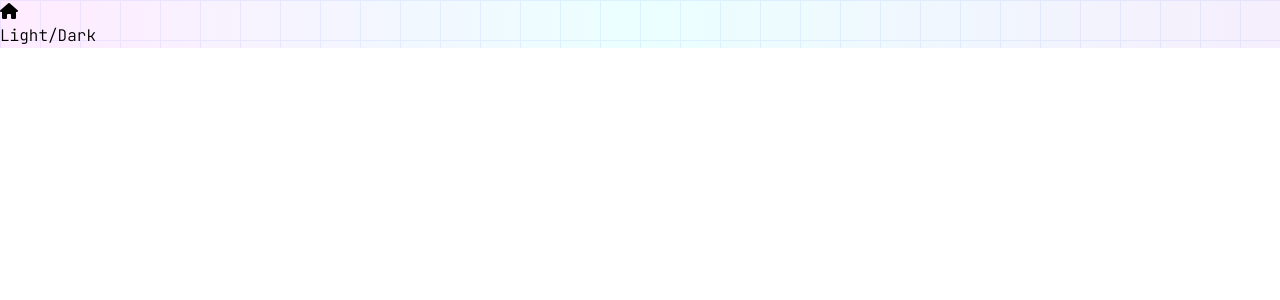
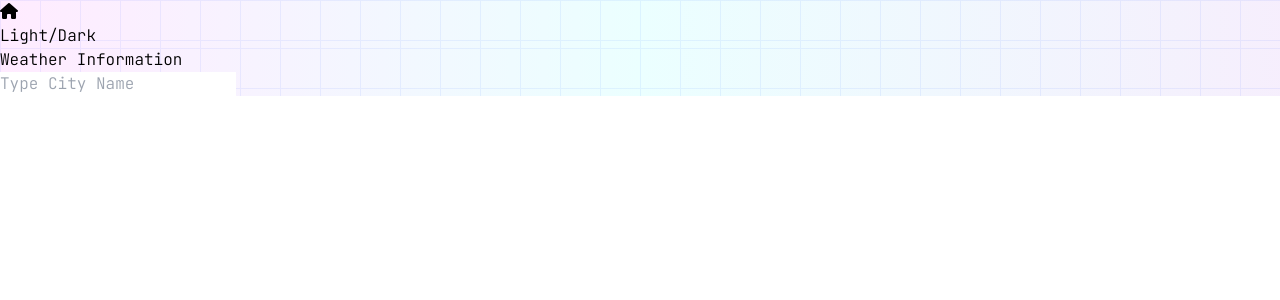
Before and after one commit to rjv01/React-Projects, a React (Vite) app in the folder react-tailwind-basic/: page /finallyweatherapi in a window 1280 px wide. Before the commit this address had no page. Shown: the top 300 px of the page. Built offline with nearby package versions, Linux system fonts and the light colour scheme.

Commit message:
weaher api

```diff
--- a/react-tailwind-basic/src/App.jsx
+++ b/react-tailwind-basic/src/App.jsx
@@ -7,6 +7,7 @@ import ColorPicker from './components/ColorPicker';
 import AddFoods from './components/AddFoods';
 import List from './components/List';
 import AddCar from './components/AddCar';
+import FinallyWeatherApi from './components/FinallyWeatherApi';
 
 import {BrowserRouter as Router,Routes,Route} from 'react-router-dom';
 
@@ -71,6 +72,7 @@ function App() {
           <Route path='/dropdownmenu' element={<DropDownMenu />} />
           <Route path='/countrystatecity' element={<CountryStateCity />} />
           <Route path='/countrylisti/:countryCode' element={<CountryListI />} />
+          <Route path='/finallyweatherapi' element={<FinallyWeatherApi />} />
         </Routes>
       </Router>
     </div>
--- /dev/null
+++ b/react-tailwind-basic/src/components/FinallyWeatherApi.jsx
@@ -0,0 +1,64 @@
+import React, { useEffect, useState } from 'react';
+import weatherApi from './apis/weatherApi';
+
+export default function FinallyWeatherApi() {
+  const [searchCity, setSearchCity] = useState('');
+  const [loading, setLoading] = useState(true);
+  const [weatherData, setWeatherData] = useState(null);
+
+  useEffect(() => {
+    const fetchWeatherData = async () => {
+      if (searchCity) {
+        try {
+          const data = await weatherApi(searchCity);
+          setWeatherData(data);
+          setLoading(false);
+        } catch (err) {
+          console.log(err.message);
+          setLoading(false);
+        }
+      }
+    };
+    if(searchCity)
+        fetchWeatherData();
+  }, [searchCity]);
+
+  const handleSearchName = (e) => {
+    setSearchCity(e.target.value);
+    setLoading(true);
+  };
+
+  return (
+    <div className='min-h-screen bgGrid flex flex-col justify-center items-center'>
+    <h1 className='mb-4 text-4xl font-mono'>Weather Information</h1>
+      <div className=''>
+        <label>
+          <input
+            type="text"
+            placeholder='Type City Name'
+            name='cityName'
+            className='p-4 border-2 border-black rounded-xl gap-2 text-2xl'
+            onChange={handleSearchName}
+          />
+        </label>
+      </div>
+      { searchCity &&
+        <div className='text-3xl mt-8 border-2 border-black m-2 p-4 text-blue-700 rounded-2xl'>
+            {loading ? (
+            <p>Loading...</p>
+            ) : (
+            weatherData && (
+                <div>
+                <h2>{weatherData.location.name}</h2>
+                <h2>{weatherData.location.region}</h2>
+                <h2>{weatherData.location.country}</h2>
+                <p>Temperature: {weatherData.current.temp_c}°C</p>
+                <p>Condition: {weatherData.current.condition.text}</p>
+                </div>
+            )
+            )}
+        </div>
+      }
+    </div>
+  );
+}
--- a/react-tailwind-basic/src/components/Home.jsx
+++ b/react-tailwind-basic/src/components/Home.jsx
@@ -32,6 +32,7 @@ export default function Home() {
           <Link className='flex flex-col justify-center items-center m-5 underline hover:text-blue-700 duration-200' to={'/dragndroptask'}>DragnDropTask</Link>
           <Link className='flex flex-col justify-center items-center m-5 underline hover:text-blue-700 duration-200' to={'/dropdownmenu'}>DropDownMenu</Link>
           <Link className='flex flex-col justify-center items-center m-5 underline hover:text-blue-700 duration-200' to={'/countrystatecity'}>CountryStateCity</Link>
+          <Link className='flex flex-col justify-center items-center m-5 underline hover:text-blue-700 duration-200' to={'/finallyweatherapi'}>FinallyWeatherApi</Link>
           {/* <Link className='flex flex-col justify-center items-center m-5 underline hover:text-blue-700 duration-200' to={'/blogapp'}>BlogApp</Link> */}
           {/* <Link className='flex flex-col justify-center items-center m-5 underline hover:text-blue-700 duration-200' to={'/infinite'}>Infinite</Link> */}
         </div>
--- /dev/null
+++ b/react-tailwind-basic/src/components/apis/weatherApi.jsx
@@ -0,0 +1,18 @@
+import axios from 'axios';
+
+export const api = axios.create({
+  baseURL: 'https://api.weatherapi.com/v1',
+});
+
+export const weatherApi = async (city) => {
+  const cityName = city ;
+  const resp = await api.get("/current.json", {
+    params: {
+      key: import.meta.env.VITE_WEATHER_KEY,
+      q: cityName,
+    },
+  });
+  return resp.data;
+};
+
+export default weatherApi;
```
Also changed, not shown: react-tailwind-basic/src/components/apis/fact.jsx (line endings or trailing spaces), 2 other files (tests, documents, lock files or other folders).
